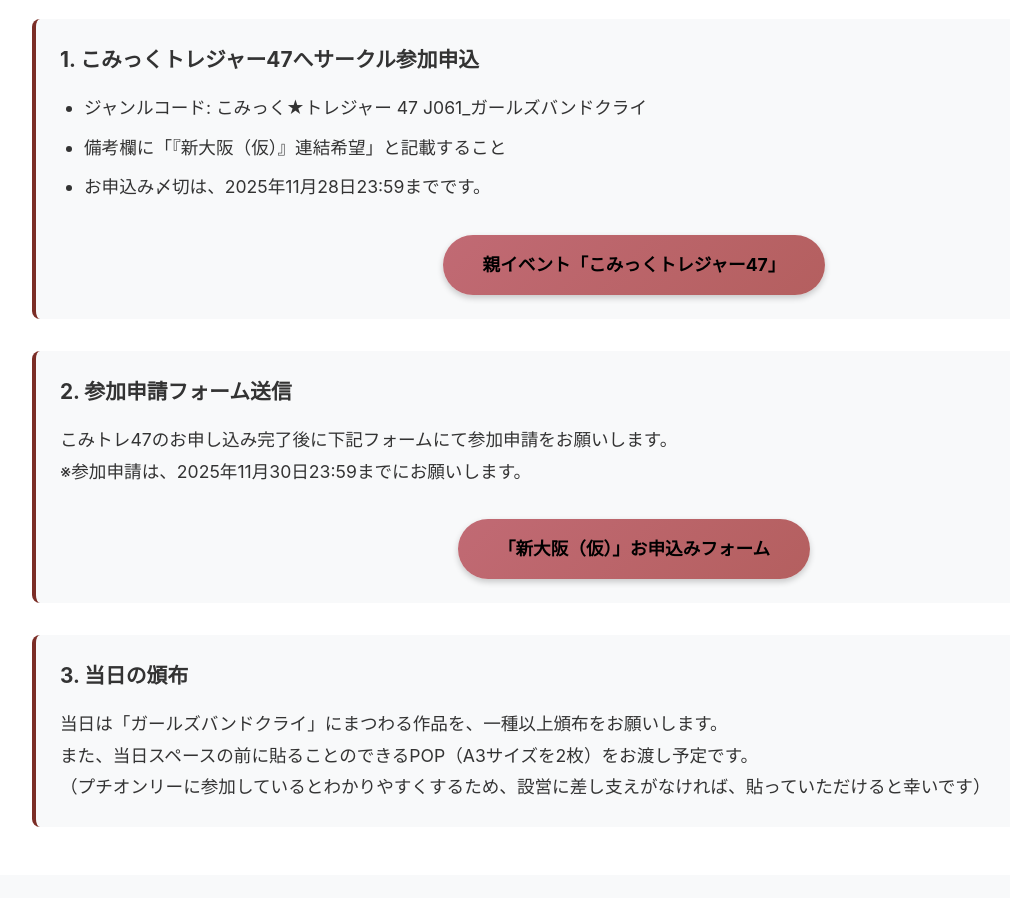
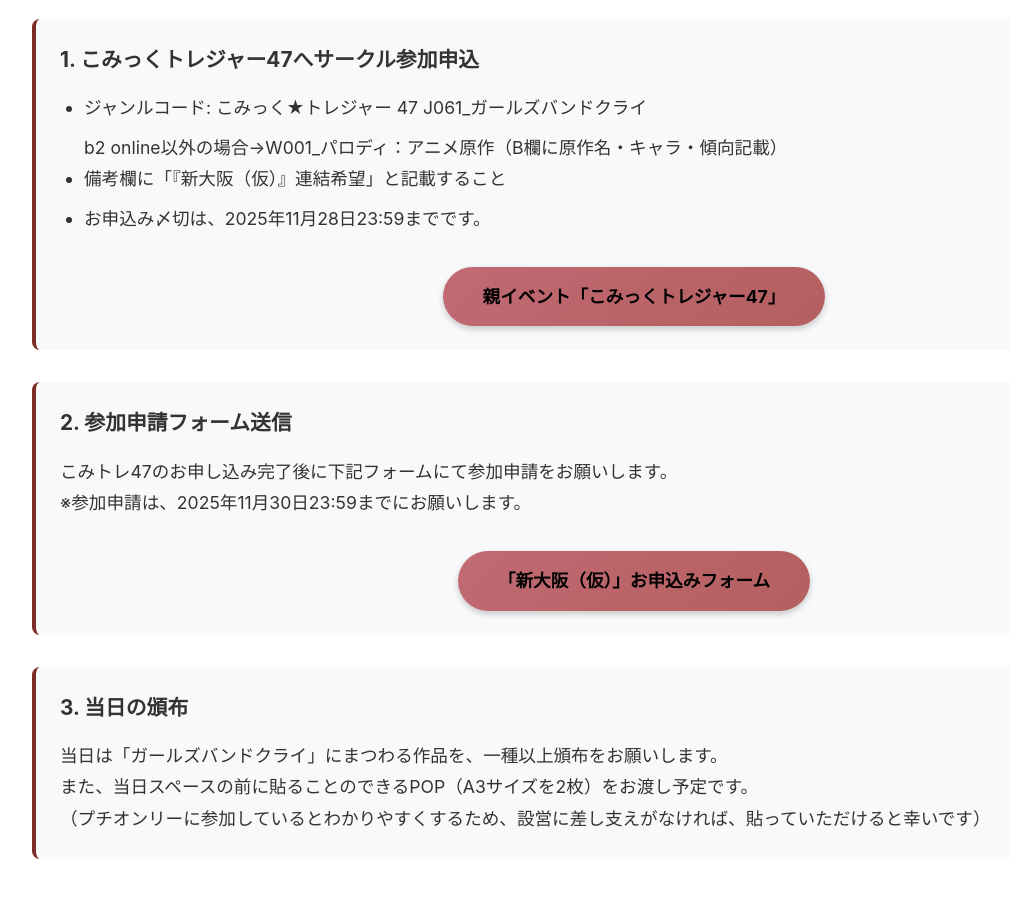
Before and after one commit to aikoikom/gbc_shinoosaka, a Next.js app: page /gbc_shinoosaka/ in a window 1280 px wide. Shown: the part 1160-2058 px from the top of the page, without its empty margins (8-1018 px from the left). Built offline with nearby package versions, Linux system fonts and the light colour scheme.

Commit message:
Update CircleParticipation.tsx

```diff
--- a/components/CircleParticipation/CircleParticipation.tsx
+++ b/components/CircleParticipation/CircleParticipation.tsx
@@ -10,6 +10,7 @@ export default function CircleParticipation() {
             <h3 className={styles.stepTitle}>1. <a href="https://www.aoboo.jp/event/item/p0087.html">こみっくトレジャー47</a>へサークル参加申込</h3>
             <ul className={styles.stepList}>
               <li>ジャンルコード: こみっく★トレジャー 47 J061_ガールズバンドクライ</li>
+              <p>b2 online以外の場合→W001_パロディ：アニメ原作（B欄に原作名・キャラ・傾向記載）</p>
               <li>備考欄に「『新大阪（仮）』連結希望」と記載すること</li>
               <li>お申込み〆切は、2025年11月28日23:59までです。</li>
             </ul>
```
